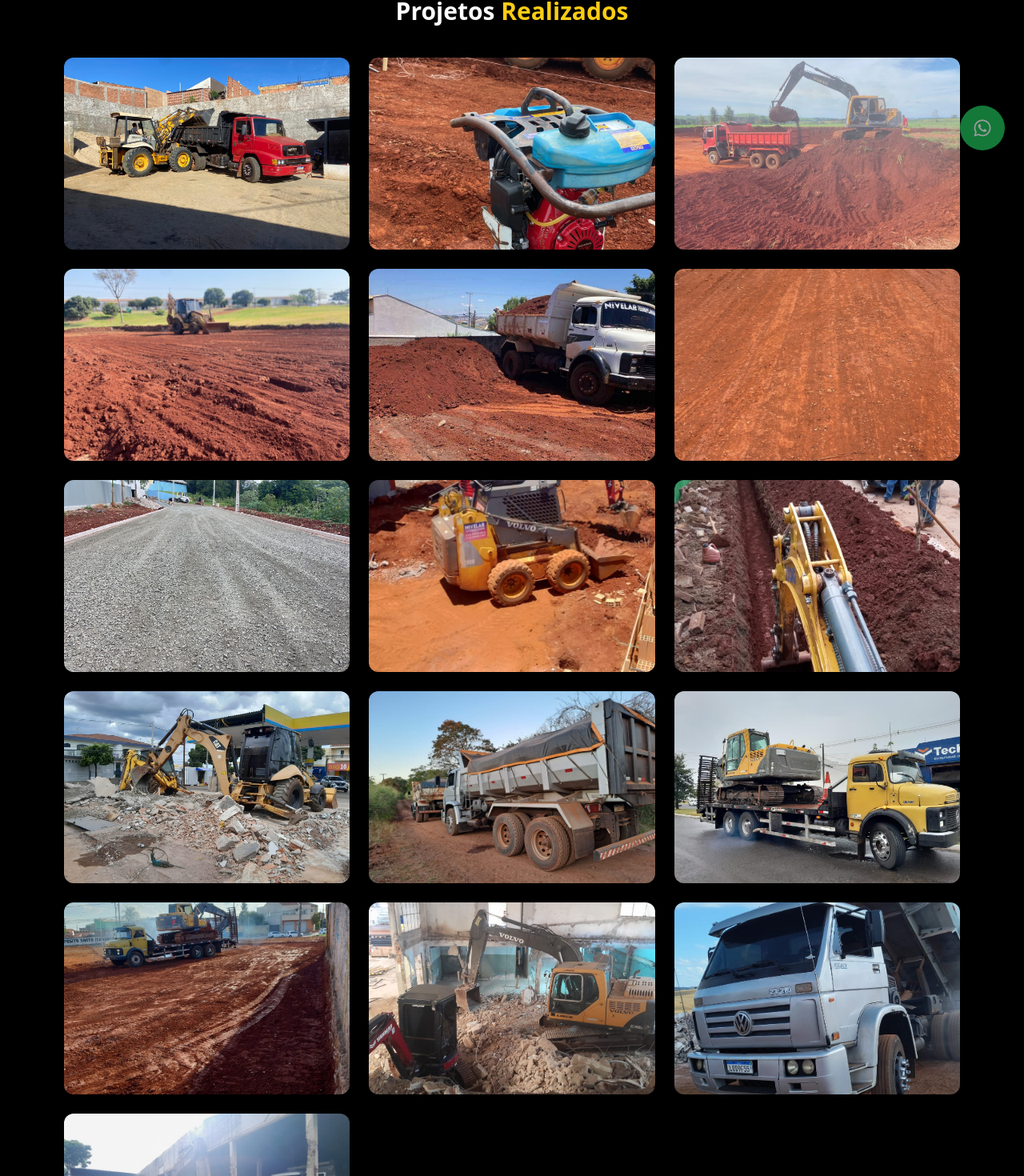
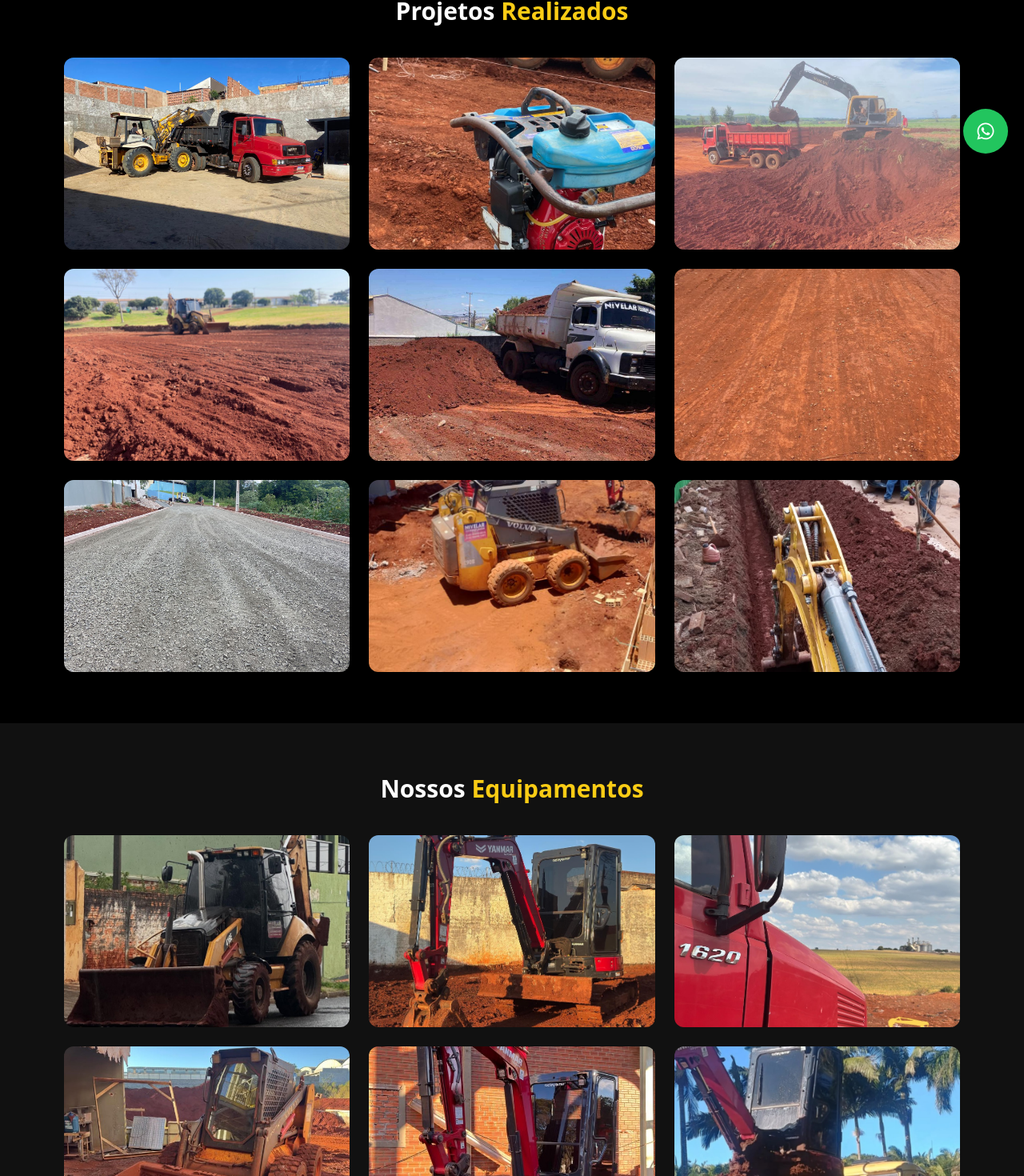
Before and after one commit to emanueldomingues/site-nivelar, a Next.js app: page / in a window 1280 px wide. Shown: the part 588-2058 px from the top of the page at 80% size. Built offline with nearby package versions, Linux system fonts and the light colour scheme.

Commit message:
teste de correcao

```diff
--- a/app/page.tsx
+++ b/app/page.tsx
@@ -1,7 +1,7 @@
 "use client";
 
 import { useState, useEffect } from "react";
-import { FaWhatsapp, FaStar, FaBullseye, FaEye, FaGem } from "react-icons/fa";
+import { FaWhatsapp, FaStar } from "react-icons/fa";
 
 export default function Home() {
   const [current, setCurrent] = useState(0);
@@ -20,41 +20,8 @@ export default function Home() {
     "Valores sólidos para grandes obras",
   ];
 
-  const equipamentos = [
-    "/images/equipamentos/maquina1.jpg",
-    "/images/equipamentos/maquina2.jpg",
-    "/images/equipamentos/maquina3.jpg",
-    "/images/equipamentos/maquina4.jpg",
-    "/images/equipamentos/maquina5.jpg",
-    "/images/equipamentos/maquina6.jpg",
-    "/images/equipamentos/maquina7.jpg",
-    "/images/equipamentos/maquina8.jpg",
-    "/images/equipamentos/maquina9.jpg",
-    "/images/equipamentos/maquina10.jpg",
-    "/images/equipamentos/maquina11.jpeg",
-    "/images/equipamentos/maquina12.jpeg",
-    "/images/equipamentos/maquina13.jpeg",
-    "/images/equipamentos/maquina14.jpeg",
-  ];
-
-  const projetos = [
-    "/images/projetos/projeto1.jpg",
-    "/images/projetos/projeto2.jpg",
-    "/images/projetos/projeto3.jpg",
-    "/images/projetos/projeto4.jpg",
-    "/images/projetos/projeto5.jpg",
-    "/images/projetos/projeto6.jpg",
-    "/images/projetos/projeto7.jpg",
-    "/images/projetos/projeto8.jpg",
-    "/images/projetos/projeto9.jpg",
-    "/images/projetos/projeto10.jpeg",
-    "/images/projetos/projeto11.jpeg",
-    "/images/projetos/projeto12.jpeg",
-    "/images/projetos/projeto13.jpeg",
-    "/images/projetos/projeto14.jpeg",
-    "/images/projetos/projeto15.jpeg",
-    "/images/projetos/projeto16.jpeg",
-  ];
+  const equipamentos = Array.from({ length: 10 }, (_, i) => `/images/equipamentos/maquina${i + 1}.jpg`);
+  const projetos = Array.from({ length: 9 }, (_, i) => `/images/projetos/projeto${i + 1}.jpg`);
 
   useEffect(() => {
     const interval = setInterval(() => {
@@ -69,6 +36,7 @@ export default function Home() {
       {/* HEADER */}
       <header className="fixed top-0 w-full bg-black/95 z-50 border-b border-gray-800">
         <div className="flex items-center justify-between px-6 py-4 relative">
+
           <div className="flex flex-col">
             <img src="/logo.svg" className="w-64 md:w-80" />
             <span className="text-sm text-white">
@@ -84,6 +52,7 @@ export default function Home() {
             <a href="#avaliacoes" className="hover:text-yellow-400">Avaliações</a>
             <a href="#contato" className="hover:text-yellow-400">Contato</a>
           </nav>
+
         </div>
       </header>
 
@@ -101,9 +70,13 @@ export default function Home() {
 
         <div className="text-center z-10 px-4">
           <h1 className="text-4xl md:text-6xl font-bold">
-            Terraplanagem de <span className="text-yellow-400">Alto Padrão</span>
+            Terraplanagem de{" "}
+            <span className="text-yellow-400">Alto Padrão</span>
           </h1>
-          <p className="mt-4 text-lg text-gray-300">{frases[current]}</p>
+
+          <p className="mt-4 text-lg text-gray-300">
+            {frases[current]}
+          </p>
         </div>
       </section>
 
@@ -172,9 +145,9 @@ export default function Home() {
 
         <div className="grid md:grid-cols-3 gap-6 max-w-6xl mx-auto px-4">
           {[
-            { nome: "Carlos Mendes", texto: "Serviço impecável!" },
-            { nome: "Amanda Alves", texto: "Muito profissional!" },
-            { nome: "Roberto Lima", texto: "Recomendo!" },
+            { nome: "Lucas Ribeiro", texto: "Serviço impecável!" },
+            { nome: "Mariana Souza", texto: "Equipe profissional!" },
+            { nome: "Ricardo Gomes", texto: "Recomendo totalmente!" },
           ].map((a, i) => (
             <div key={i} className="border border-gray-700 p-6 rounded-xl">
               <div className="text-yellow-400 mb-2">★★★★★</div>
@@ -184,6 +157,7 @@ export default function Home() {
           ))}
         </div>
 
+        {/* FORM */}
         <div className="mt-10 flex flex-col items-center">
           <div className="flex gap-2 mb-4 text-2xl">
             {[1,2,3,4,5].map((n) => (
@@ -194,8 +168,11 @@ export default function Home() {
             ))}
           </div>
 
-          <input placeholder="Nome" className="p-3 mb-2 w-full max-w-md text-black rounded" />
-          <textarea placeholder="Mensagem" className="p-3 mb-2 w-full max-w-md text-black rounded" />
+          <input placeholder="Nome"
+            className="p-3 mb-2 w-full max-w-md text-black rounded" />
+
+          <textarea placeholder="Mensagem"
+            className="p-3 mb-2 w-full max-w-md text-black rounded" />
 
           <button className="bg-yellow-400 text-black px-6 py-2 rounded font-bold">
             Enviar Avaliação
@@ -204,7 +181,7 @@ export default function Home() {
       </section>
 
       {/* CONTATO */}
-      <section id="contato" className="py-16 px-4 text-gray-300 text-lg">
+      <section id="contato" className="py-16 px-4">
         <h2 className="text-3xl font-bold text-center mb-10">
           <span className="text-white">Entre em</span>{" "}
           <span className="text-yellow-400">Contato</span>
@@ -217,7 +194,8 @@ export default function Home() {
             className="w-full h-[300px] rounded-xl"
           />
 
-          <div className="flex flex-col gap-5">
+          <div className="flex flex-col gap-5 text-gray-300">
+
             <p>📍 Av. Antônio Raminelli, 857 - Cambé</p>
 
             {[
@@ -238,6 +216,7 @@ export default function Home() {
               <img src="/icons/instagram.svg" className="w-10" />
               @terraplanagem.nivelar
             </a>
+
           </div>
         </div>
       </section>
@@ -250,25 +229,24 @@ export default function Home() {
         </div>
       )}
 
-      {/* BOTÃO FLUTUANTE (ADICIONADO SEM ALTERAR NADA) */}
-      <a
-        href="https://wa.me/5543996281826?text=Olá,%20vim%20pelo%20site%20e%20gostaria%20de%20mais%20informações"
-        target="_blank"
-        className="fixed bottom-6 right-6 z-50 bg-green-500 hover:bg-green-600 text-white p-4 rounded-full shadow-lg text-2xl animate-pulse transition"
-      >
+      {/* WHATS FIXO */}
+      <a href="https://wa.me/5543996281826"
+        className="fixed bottom-5 right-5 bg-green-500 p-4 rounded-full text-white text-2xl">
         <FaWhatsapp />
       </a>
-
-      {/* FOOTER */}
+{/* RODAPÉ */}
 <footer className="text-center py-6 border-t border-gray-800 text-gray-500 text-sm mt-10">
   © {new Date().getFullYear()} Nivelar Terraplanagem
   <br />
   Desenvolvido por{" "}
-        <a href="https://www.instagram.com/emanueldomingues/" className="text-white hover:text-yellow-400">
+  <a
+    href="https://www.instagram.com/emanueldomingues/"
+    target="_blank"
+    className="text-white hover:text-yellow-400"
+  >
     @emanueldomingues
   </a>
 </footer>
-
     </div>
   );
 }
```
Lines whose indentation alone changed are shown as unchanged.
